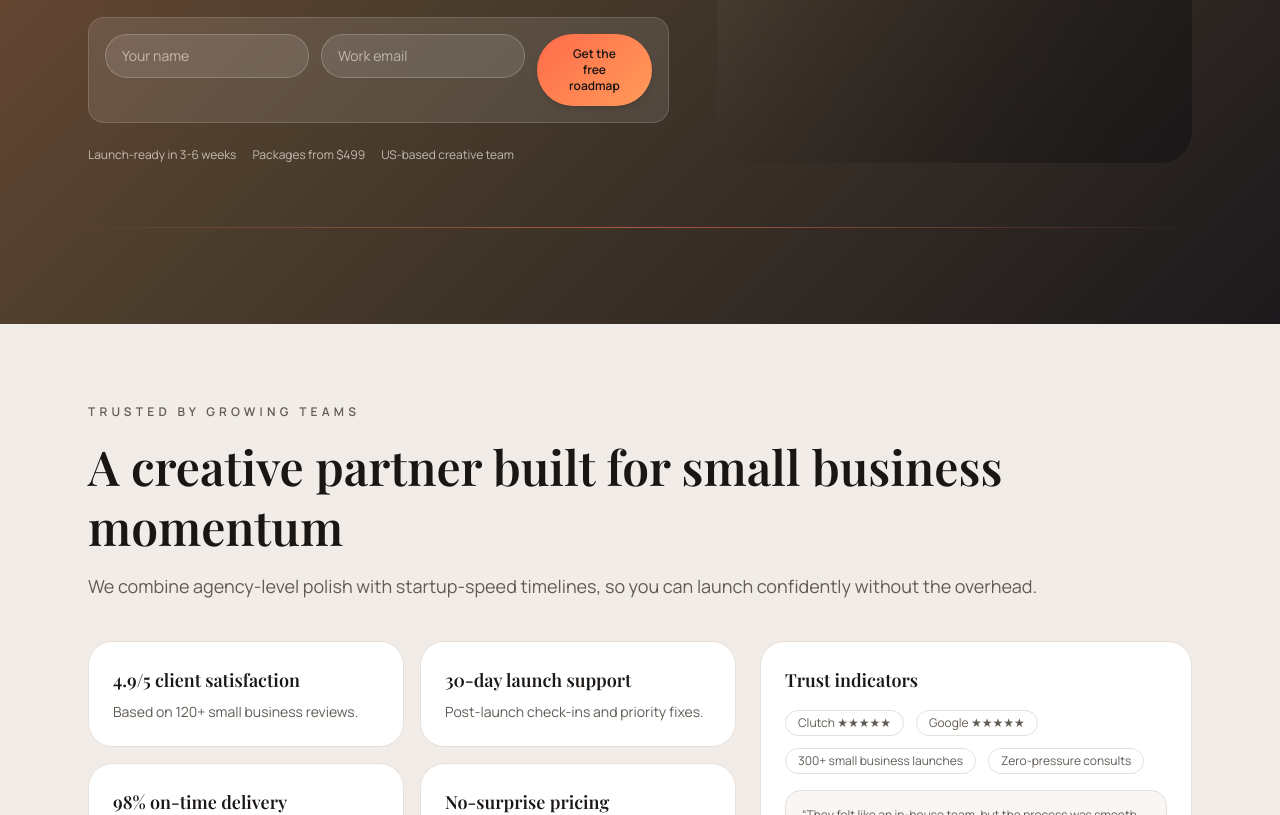
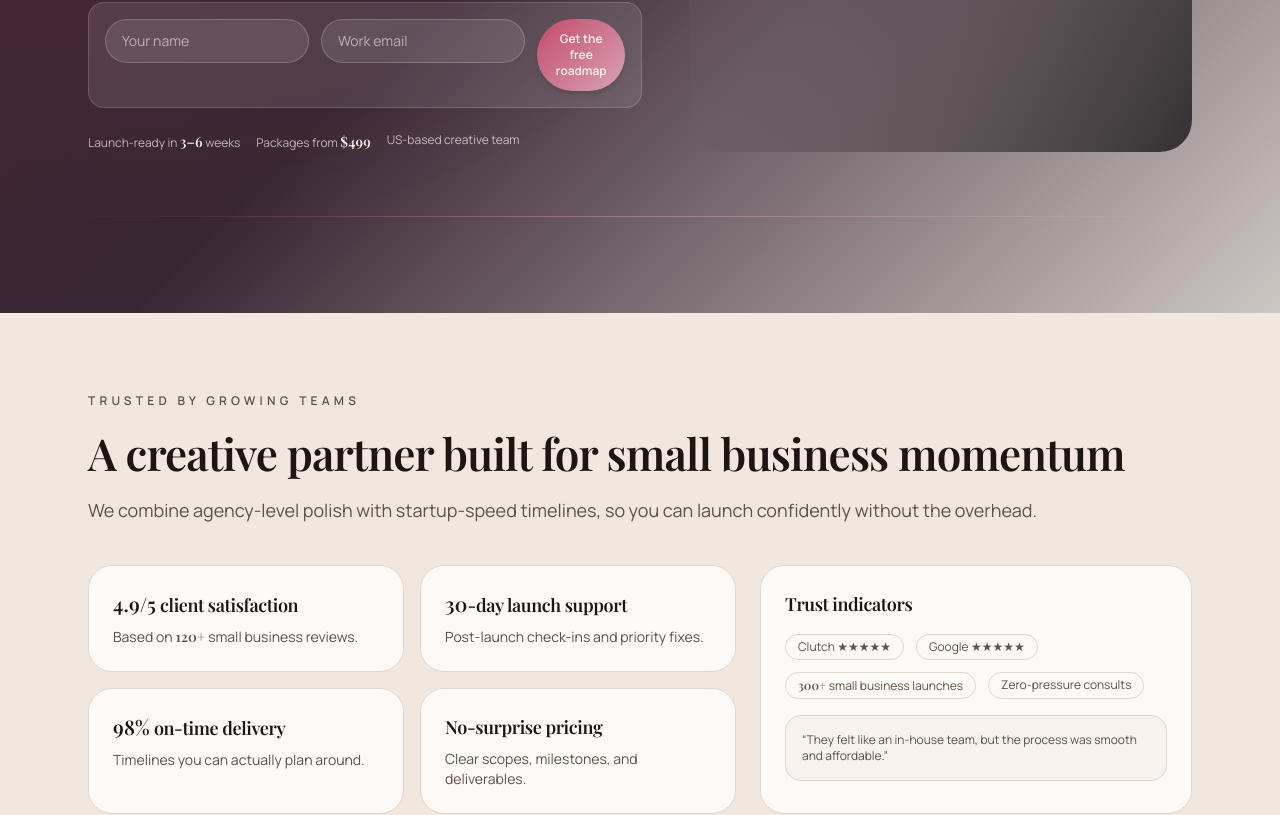
Before and after one commit to lacreativodesign/lacreativo-website, a Next.js app: page / in a window 1280 px wide. Shown: the part 785-1600 px from the top of the page. Built offline with nearby package versions, Linux system fonts and the light colour scheme.

Commit message:
Refresh brand visuals and add skeleton loading

```diff
--- a/app/globals.css
+++ b/app/globals.css
@@ -2,40 +2,48 @@
 
 :root {
   color-scheme: light;
-  --background: #f6f3ef;
-  --foreground: #1a1614;
-  --card: #ffffff;
-  --card-foreground: #1b1715;
-  --muted: #f1ece7;
-  --muted-foreground: #615b54;
-  --border: #e6dfd8;
-  --accent: #ff6b4a;
-  --accent-foreground: #1a1412;
-  --dark: #171516;
-  --dark-foreground: #f7f2ed;
-  --gradient-hero: linear-gradient(135deg, rgba(255, 143, 92, 0.55), rgba(255, 197, 122, 0.25), rgba(60, 55, 70, 0.15));
-  --gradient-primary: linear-gradient(135deg, #ff6b4a, #ff9b5a);
-  --gradient-divider: linear-gradient(90deg, rgba(255, 107, 74, 0), rgba(255, 107, 74, 0.6), rgba(255, 107, 74, 0));
-  --gradient-surface: linear-gradient(135deg, rgba(255, 255, 255, 0.9), rgba(255, 248, 242, 0.7));
+  --background: #f7f1ec;
+  --foreground: #1c1512;
+  --card: #fdf9f6;
+  --card-foreground: #1f1714;
+  --muted: #f1e7df;
+  --muted-foreground: #5d5148;
+  --border: #e4d6cc;
+  --accent: #c24b6a;
+  --accent-foreground: #fbf3ee;
+  --dark: #161215;
+  --dark-foreground: #f8f1eb;
+  --gradient-hero: linear-gradient(135deg, rgba(194, 75, 106, 0.35), rgba(173, 108, 156, 0.25), rgba(247, 241, 236, 0.9));
+  --gradient-primary: linear-gradient(135deg, #c24b6a, #d9a3b7);
+  --gradient-divider: linear-gradient(90deg, rgba(194, 75, 106, 0), rgba(194, 75, 106, 0.65), rgba(194, 75, 106, 0));
+  --gradient-surface: linear-gradient(135deg, rgba(255, 255, 255, 0.92), rgba(246, 235, 232, 0.85));
+  --hero-ambient: radial-gradient(circle at 15% 20%, rgba(194, 75, 106, 0.18), transparent 55%),
+    radial-gradient(circle at 80% 0%, rgba(173, 108, 156, 0.22), transparent 45%);
+  --skeleton-base: #eadfd6;
+  --skeleton-shine: rgba(255, 247, 242, 0.9);
 }
 
 .dark {
   color-scheme: dark;
-  --background: #0f0e10;
-  --foreground: #f5f0ea;
-  --card: #1b191d;
-  --card-foreground: #f5f0ea;
-  --muted: #1f1d22;
-  --muted-foreground: #c2b8ad;
-  --border: #2f2b33;
-  --accent: #ff8c66;
-  --accent-foreground: #100d0c;
-  --dark: #0a090c;
-  --dark-foreground: #f7f2ed;
-  --gradient-hero: linear-gradient(135deg, rgba(255, 136, 108, 0.35), rgba(98, 68, 150, 0.35), rgba(9, 8, 12, 0.9));
-  --gradient-primary: linear-gradient(135deg, #ff8c66, #f6b271);
-  --gradient-divider: linear-gradient(90deg, rgba(255, 140, 102, 0), rgba(255, 140, 102, 0.7), rgba(255, 140, 102, 0));
-  --gradient-surface: linear-gradient(135deg, rgba(25, 22, 28, 0.9), rgba(33, 27, 33, 0.6));
+  --background: #0f0d11;
+  --foreground: #f5eee8;
+  --card: #1c1920;
+  --card-foreground: #f5eee8;
+  --muted: #201d24;
+  --muted-foreground: #c3b5ac;
+  --border: #322e37;
+  --accent: #e07a9a;
+  --accent-foreground: #1b0f14;
+  --dark: #0b0a0d;
+  --dark-foreground: #f5eee8;
+  --gradient-hero: linear-gradient(135deg, rgba(141, 63, 111, 0.55), rgba(211, 103, 139, 0.35), rgba(12, 10, 15, 0.96));
+  --gradient-primary: linear-gradient(135deg, #d56c8e, #f0b4c4);
+  --gradient-divider: linear-gradient(90deg, rgba(224, 122, 154, 0), rgba(224, 122, 154, 0.7), rgba(224, 122, 154, 0));
+  --gradient-surface: linear-gradient(135deg, rgba(28, 24, 32, 0.95), rgba(44, 35, 46, 0.7));
+  --hero-ambient: radial-gradient(circle at 20% 15%, rgba(224, 122, 154, 0.2), transparent 55%),
+    radial-gradient(circle at 85% 0%, rgba(141, 63, 111, 0.35), transparent 45%);
+  --skeleton-base: #2a242d;
+  --skeleton-shine: rgba(66, 56, 72, 0.9);
 }
 
 @theme inline {
@@ -59,6 +67,18 @@
     transform 200ms ease, box-shadow 200ms ease;
 }
 
+input,
+textarea {
+  transition: border-color 200ms ease, box-shadow 200ms ease, background-color 200ms ease;
+}
+
+input:focus,
+textarea:focus {
+  outline: none;
+  border-color: var(--accent);
+  box-shadow: 0 0 0 3px color-mix(in srgb, var(--accent) 30%, transparent);
+}
+
 html {
   scroll-behavior: smooth;
 }
@@ -68,6 +88,7 @@ body {
   color: var(--foreground);
   font-family: var(--font-body), system-ui, sans-serif;
   min-height: 100vh;
+  line-height: 1.6;
 }
 
 h1,
@@ -77,6 +98,7 @@ h4,
 h5,
 h6 {
   font-family: var(--font-display), system-ui, sans-serif;
+  letter-spacing: -0.02em;
 }
 
 .gradient-hero {
@@ -89,6 +111,10 @@ h6 {
 
 .gradient-surface {
   background-image: var(--gradient-surface);
+}
+
+.hero-ambient {
+  background-image: var(--hero-ambient);
 }
 
 .section-divider {
@@ -116,7 +142,48 @@ h6 {
 
 .hover-lift:hover {
   transform: translateY(-4px);
-  box-shadow: 0 18px 40px rgba(17, 12, 20, 0.12);
+  box-shadow: 0 18px 40px rgba(21, 14, 26, 0.18);
+}
+
+.numeric-editorial {
+  font-family: var(--font-display), var(--font-body), system-ui, sans-serif;
+  font-variant-numeric: oldstyle-nums proportional-nums;
+  font-feature-settings: "onum" 1, "pnum" 1;
+  letter-spacing: 0.01em;
+}
+
+.button-sheen {
+  position: relative;
+  overflow: hidden;
+}
+
+.button-sheen::after {
+  content: "";
+  position: absolute;
+  inset: 0;
+  background: linear-gradient(120deg, transparent, rgba(255, 255, 255, 0.35), transparent);
+  transform: translateX(-120%);
+  transition: transform 0.6s ease;
+  pointer-events: none;
+}
+
+.button-sheen:hover::after {
+  transform: translateX(120%);
+}
+
+.skeleton {
+  position: relative;
+  overflow: hidden;
+  background: var(--skeleton-base);
+}
+
+.skeleton::after {
+  content: "";
+  position: absolute;
+  inset: 0;
+  transform: translateX(-100%);
+  background: linear-gradient(120deg, transparent, var(--skeleton-shine), transparent);
+  animation: shimmer 1.6s ease infinite;
 }
 
 @keyframes fade-up {
@@ -130,10 +197,20 @@ h6 {
   }
 }
 
+@keyframes shimmer {
+  100% {
+    transform: translateX(100%);
+  }
+}
+
 @media (prefers-reduced-motion: reduce) {
   .reveal {
     opacity: 1;
     transform: none;
+    animation: none;
+  }
+
+  .skeleton::after {
     animation: none;
   }
 }
--- a/app/page.tsx
+++ b/app/page.tsx
@@ -152,22 +152,25 @@ export default function Home() {
         tone="dark"
         padding="lg"
         background={
-          <div className="absolute inset-0 gradient-hero opacity-90" />
+          <>
+            <div className="absolute inset-0 gradient-hero opacity-90" />
+            <div className="absolute inset-0 hero-ambient opacity-80" />
+          </>
         }
       >
-        <div className="grid gap-12 lg:grid-cols-[1.1fr_0.9fr]">
+        <div className="grid gap-12 lg:grid-cols-[1.05fr_0.95fr]">
           <div className="flex flex-col gap-6">
             <span className="text-xs font-semibold uppercase tracking-[0.35em] text-dark-foreground/70">
               Creative & Digital Studio
             </span>
-            <h1 className="text-4xl font-semibold leading-tight sm:text-5xl lg:text-6xl">
-              A bold, trustworthy brand presence designed to convert small
-              business customers.
+            <h1 className="text-4xl font-semibold leading-tight sm:text-5xl lg:text-[3.6rem]">
+              Build a premium brand presence that feels human, confident, and
+              ready to earn trust fast.
             </h1>
             <p className="text-base leading-relaxed text-dark-foreground/70 sm:text-lg">
-              LA CREATIVO blends premium design with clear messaging, giving you
-              a website and brand system that feel established from the very
-              first click.
+              LA CREATIVO blends editorial design, strategic messaging, and
+              launch-ready systems so your customers feel clarity and care from
+              the first scroll.
             </p>
             <div className="flex flex-wrap gap-4">
               <Button href="/get-started" size="lg">
@@ -193,22 +196,33 @@ export default function Home() {
               </Button>
             </form>
             <div className="flex flex-wrap gap-4 text-xs text-dark-foreground/70">
-              <span>Launch-ready in 3-6 weeks</span>
-              <span>Packages from $499</span>
+              <span>
+                Launch-ready in{" "}
+                <span className="numeric-editorial text-sm font-semibold text-dark-foreground">
+                  3–6
+                </span>{" "}
+                weeks
+              </span>
+              <span>
+                Packages from{" "}
+                <span className="numeric-editorial text-sm font-semibold text-dark-foreground">
+                  $499
+                </span>
+              </span>
               <span>US-based creative team</span>
             </div>
           </div>
           <div className="relative flex items-center justify-center">
-            <div className="absolute inset-0 rounded-[32px] bg-gradient-to-br from-white/15 via-transparent to-dark/80" />
+            <div className="absolute inset-0 rounded-[32px] bg-gradient-to-br from-white/10 via-transparent to-dark/80" />
             <div className="relative flex h-[360px] w-full flex-col items-center justify-center gap-4 rounded-[32px] border border-white/10 bg-white/5 text-center text-sm text-dark-foreground/70">
               <div className="text-xs uppercase tracking-[0.3em]">
-                Hero preview
+                Showcase space
               </div>
               <div className="text-lg font-semibold text-dark-foreground">
-                Website + Brand placeholder
+                Website + Brand preview
               </div>
               <div className="rounded-full border border-white/20 px-4 py-2 text-xs">
-                Visual mockup space
+                Editorial layout spotlight
               </div>
             </div>
           </div>
@@ -225,24 +239,57 @@ export default function Home() {
           <div className="grid gap-4 sm:grid-cols-2">
             {[
               {
-                title: "4.9/5 client satisfaction",
-                description: "Based on 120+ small business reviews.",
+                id: "satisfaction",
+                title: (
+                  <>
+                    <span className="numeric-editorial text-xl font-semibold">
+                      4.9/5
+                    </span>{" "}
+                    client satisfaction
+                  </>
+                ),
+                description: (
+                  <>
+                    Based on{" "}
+                    <span className="numeric-editorial font-semibold">
+                      120+
+                    </span>{" "}
+                    small business reviews.
+                  </>
+                ),
               },
               {
-                title: "30-day launch support",
+                id: "support",
+                title: (
+                  <>
+                    <span className="numeric-editorial text-xl font-semibold">
+                      30
+                    </span>
+                    -day launch support
+                  </>
+                ),
                 description: "Post-launch check-ins and priority fixes.",
               },
               {
-                title: "98% on-time delivery",
+                id: "delivery",
+                title: (
+                  <>
+                    <span className="numeric-editorial text-xl font-semibold">
+                      98%
+                    </span>{" "}
+                    on-time delivery
+                  </>
+                ),
                 description: "Timelines you can actually plan around.",
               },
               {
+                id: "pricing",
                 title: "No-surprise pricing",
                 description: "Clear scopes, milestones, and deliverables.",
               },
             ].map((item, index) => (
               <div
-                key={item.title}
+                key={item.id}
                 className="reveal rounded-3xl border border-border bg-card p-6 text-sm"
                 style={{ "--delay": `${index * 120}ms` } as CSSProperties}
               >
@@ -261,7 +308,8 @@ export default function Home() {
                 Google ★★★★★
               </span>
               <span className="rounded-full border border-border px-3 py-1">
-                300+ small business launches
+                <span className="numeric-editorial font-semibold">300+</span>{" "}
+                small business launches
               </span>
               <span className="rounded-full border border-border px-3 py-1">
                 Zero-pressure consults
@@ -416,16 +464,31 @@ export default function Home() {
         eyebrow="Ready for clarity?"
         title="Get a no-pressure launch plan in your inbox"
         description="Share a few details and we’ll send a tailored roadmap with timeline, budget range, and next steps."
-        background={<div className="absolute inset-0 gradient-hero opacity-80" />}
+        background={
+          <>
+            <div className="absolute inset-0 gradient-hero opacity-80" />
+            <div className="absolute inset-0 hero-ambient opacity-70" />
+          </>
+        }
       >
         <div className="grid gap-8 lg:grid-cols-[1.2fr_0.8fr]">
           <div className="flex flex-col gap-4 text-sm text-dark-foreground/70">
             <p>
-              Our team responds within 24 hours with a lightweight plan you can
-              share internally. No sales pressure, just clarity.
+              Our team responds within{" "}
+              <span className="numeric-editorial font-semibold text-dark-foreground">
+                24
+              </span>{" "}
+              hours with a lightweight plan you can share internally. No sales
+              pressure, just clarity.
             </p>
             <div className="flex flex-wrap gap-3 text-xs text-dark-foreground/70">
-              <span>✓ Delivered in 1 business day</span>
+              <span>
+                ✓ Delivered in{" "}
+                <span className="numeric-editorial font-semibold text-dark-foreground">
+                  1
+                </span>{" "}
+                business day
+              </span>
               <span>✓ Recommended package fit</span>
               <span>✓ Quick wins included</span>
             </div>
@@ -495,7 +558,7 @@ export default function Home() {
           {portfolio.map((item, index) => (
             <div
               key={item}
-              className="reveal group flex h-full flex-col gap-4 rounded-3xl border border-border bg-card p-6"
+              className="reveal hover-lift group flex h-full flex-col gap-4 rounded-3xl border border-border bg-card p-6"
               style={{ "--delay": `${index * 100}ms` } as CSSProperties}
             >
               <div className="flex h-44 items-center justify-center rounded-2xl bg-muted text-xs text-muted-foreground transition group-hover:bg-accent/20">
@@ -520,9 +583,16 @@ export default function Home() {
         <div className="grid gap-6 lg:grid-cols-[1.2fr_0.8fr]">
           <div className="flex flex-col gap-4 text-sm leading-relaxed text-muted-foreground">
             <p>
-              Our most popular projects fall between $499 and $2,499, with clear
-              upgrades available as you grow. You’ll always know what’s
-              included, what’s optional, and why.
+              Our most popular projects fall between{" "}
+              <span className="numeric-editorial font-semibold text-foreground">
+                $499
+              </span>{" "}
+              and{" "}
+              <span className="numeric-editorial font-semibold text-foreground">
+                $2,499
+              </span>
+              , with clear upgrades available as you grow. You’ll always know
+              what’s included, what’s optional, and why.
             </p>
             <p>
               We also offer flexible payment plans, so you can launch now and
@@ -554,6 +624,7 @@ export default function Home() {
         eyebrow="Testimonials"
         title="Small business owners who felt the difference"
         description="Five-star results, delivered with clarity and care."
+        align="center"
       >
         <TestimonialSlider items={testimonials} />
       </Section>
--- a/components/Button.tsx
+++ b/components/Button.tsx
@@ -2,7 +2,7 @@ import Link from "next/link";
 import type { ReactNode } from "react";
 
 const baseStyles =
-  "inline-flex items-center justify-center gap-2 rounded-full px-6 py-3 text-sm font-semibold transition hover:-translate-y-0.5 hover:shadow-lg focus-visible:outline-none focus-visible:ring-2 focus-visible:ring-accent focus-visible:ring-offset-2 focus-visible:ring-offset-background";
+  "button-sheen inline-flex items-center justify-center gap-2 rounded-full px-6 py-3 text-sm font-semibold transition hover:-translate-y-0.5 hover:shadow-lg active:translate-y-0 focus-visible:outline-none focus-visible:ring-2 focus-visible:ring-accent focus-visible:ring-offset-2 focus-visible:ring-offset-background";
 
 const variants = {
   primary:
--- a/components/Card.tsx
+++ b/components/Card.tsx
@@ -24,7 +24,7 @@ export default function Card({
 }: CardProps) {
   return (
     <div
-      className={`${variants[variant]} hover-lift flex h-full flex-col gap-4 rounded-3xl p-6 shadow-sm`}
+      className={`${variants[variant]} hover-lift flex h-full flex-col gap-4 rounded-3xl p-6 shadow-sm transition hover:border-accent/40`}
     >
       {media && (
         <div className="overflow-hidden rounded-2xl border border-border/60 bg-muted/60">
--- a/components/Footer.tsx
+++ b/components/Footer.tsx
@@ -56,7 +56,11 @@ export default function Footer() {
             </Button>
           </form>
           <div className="flex flex-wrap gap-4 text-xs text-dark-foreground/70">
-            <span>Trusted by 300+ US small businesses</span>
+            <span>
+              Trusted by{" "}
+              <span className="numeric-editorial font-semibold">300+</span> US
+              small businesses
+            </span>
             <span>Clutch ★★★★★</span>
             <span>Trustpilot ★★★★☆</span>
           </div>
--- a/components/PricingCard.tsx
+++ b/components/PricingCard.tsx
@@ -12,7 +12,7 @@ export default function PricingCard({
   features,
 }: PricingCardProps) {
   return (
-    <div className="hover-lift flex h-full flex-col gap-5 rounded-3xl border border-border bg-card p-6 shadow-sm">
+    <div className="hover-lift flex h-full flex-col gap-5 rounded-3xl border border-border bg-card p-6 shadow-sm transition hover:border-accent/40">
       <div className="flex flex-col gap-2">
         <h3 className="text-xl font-semibold">{name}</h3>
         <p className="text-sm leading-relaxed text-muted-foreground">
--- a/components/Section.tsx
+++ b/components/Section.tsx
@@ -5,6 +5,13 @@ const tones = {
   dark: "bg-dark text-dark-foreground",
   muted: "bg-muted text-foreground",
   accent: "bg-accent text-accent-foreground",
+};
+
+const toneText = {
+  light: "text-muted-foreground",
+  muted: "text-muted-foreground",
+  dark: "text-dark-foreground/70",
+  accent: "text-accent-foreground/80",
 };
 
 const paddings = {
@@ -37,6 +44,7 @@ export default function Section({
   children,
 }: SectionProps) {
   const alignment = align === "center" ? "text-center" : "text-left";
+  const subText = toneText[tone];
 
   return (
     <section
@@ -48,17 +56,17 @@ export default function Section({
         {(eyebrow || title || description) && (
           <header className={`flex flex-col gap-4 ${alignment}`}>
             {eyebrow && (
-              <span className="text-xs font-semibold uppercase tracking-[0.35em] text-muted-foreground">
+              <span className={`text-xs font-semibold uppercase tracking-[0.35em] ${subText}`}>
                 {eyebrow}
               </span>
             )}
             {title && (
-              <h2 className="text-3xl font-semibold leading-tight sm:text-4xl lg:text-5xl">
+              <h2 className="text-3xl font-semibold leading-tight sm:text-4xl lg:text-[2.75rem]">
                 {title}
               </h2>
             )}
             {description && (
-              <p className="text-base leading-relaxed text-muted-foreground sm:text-lg">
+              <p className={`text-base leading-relaxed sm:text-lg ${subText}`}>
                 {description}
               </p>
             )}
--- a/components/TestimonialSlider.tsx
+++ b/components/TestimonialSlider.tsx
@@ -30,7 +30,7 @@ export default function TestimonialSlider({
         {items.map((item) => (
           <article
             key={item.name}
-            className="hover-lift min-w-[240px] flex-1 snap-start rounded-3xl border border-border bg-card p-6 shadow-sm lg:min-w-[220px] xl:min-w-[200px]"
+            className="reveal hover-lift min-w-[240px] flex-1 snap-start rounded-3xl border border-border bg-card p-6 shadow-sm lg:min-w-[220px] xl:min-w-[200px]"
           >
             <div className="flex items-center gap-1 text-accent">
               {stars(item.rating ?? 5)}
```
Also changed, not shown: app/loading.tsx (added, +19 -0 lines), app/services/website-design-development/loading.tsx (added, +29 -0 lines), app/services/website-design-development/page.tsx (+15 -3 lines), components/Skeleton.tsx (added, +74 -0 lines).
